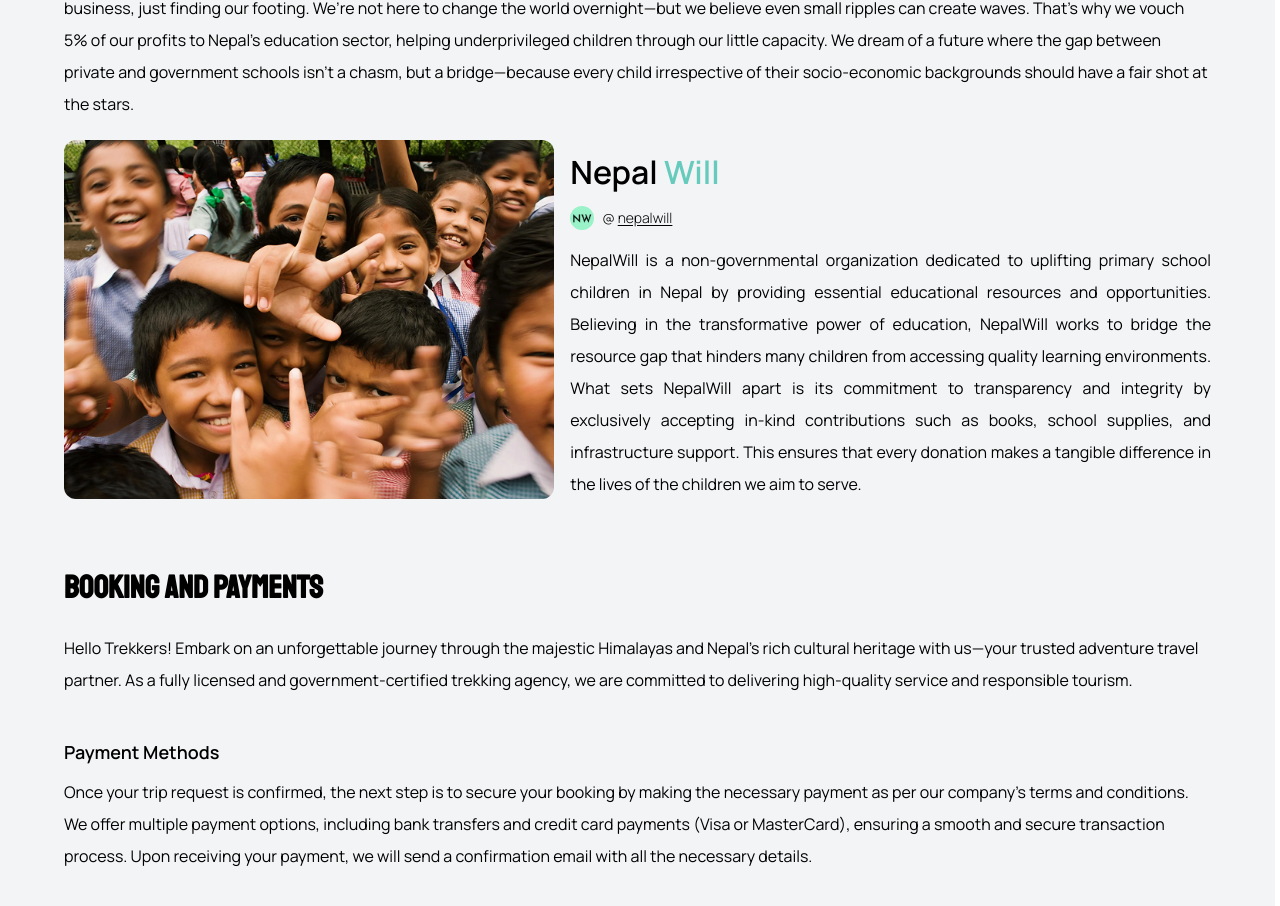
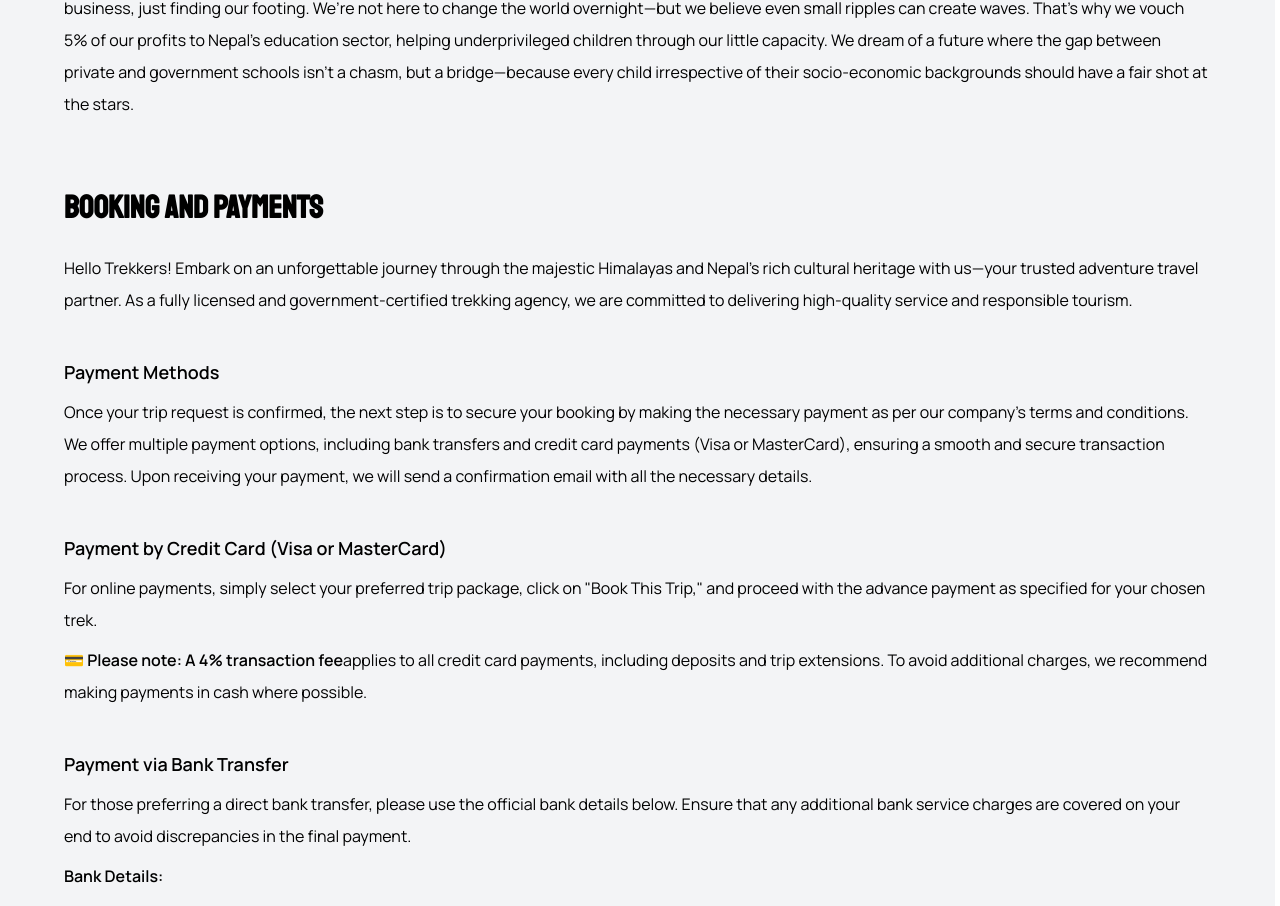
Before and after one commit to phuyalbish/sciobyte-website, a React (Vite) app: page /about in a window 1280 px wide. Shown: the part 2838-3744 px from the top of the page. Built offline with nearby package versions, Linux system fonts and the light colour scheme; no server answers; a web font is replaced by a local one.

Commit message:
Nepal Will removed from CSR

```diff
--- a/src/components/pages/company/CSR.jsx
+++ b/src/components/pages/company/CSR.jsx
@@ -20,53 +20,7 @@ const HomeStay = () => {
                   child irrespective of their socio-economic backgrounds should have a
                   fair shot at the stars.
                 </p>
-        <div className="flex flex-col lg:flex-row justify-between  items-center w-full gap-4 ">
 
-          <div className="relative md:w-[32rem] w-full">
-            {/* <div className="absolute h-full w-full bg-gradient-to-t from-black via-transparent to-transparent"></div> */}
-            <img
-              decoding="async"
-              loading="lazy"
-              src={nepalWill}
-              alt="nepal will"
-              className="h-full w-full object-cover rounded-xl"
-            />
-
-          </div>
-          <div className="w-full lg:w-7/12 flex flex-col justify-center  ">
-            <h1 className="text-xl font-semibold text-left">
-              Nepal <span className="text-G300">Will</span>
-            </h1>
-            <a
-              href="https://nepalwill.com/"
-              target="_future"
-              className=" bottom-1 right-1 flex gap-2 mb-3  items-center "
-            >
-              <img
-                decoding="async"
-                loading="lazy"
-                src={NW}
-                alt="Nepal Will"
-                className="w-6 rounded-full"
-              />
-              <p className="text-sm font-light  text-black">
-                @ <span className="underline underline-offset-2">nepalwill</span>
-              </p>
-            </a>
-            <p className="text-justify">
-              NepalWill is a non-governmental organization dedicated to
-              uplifting primary school children in Nepal by providing essential
-              educational resources and opportunities. Believing in the
-              transformative power of education, NepalWill works to bridge the
-              resource gap that hinders many children from accessing quality
-              learning environments. What sets NepalWill apart is its commitment
-              to transparency and integrity by exclusively accepting in-kind
-              contributions such as books, school supplies, and infrastructure
-              support. This ensures that every donation makes a tangible
-              difference in the lives of the children we aim to serve.
-            </p>
-          </div>
-        </div>
       </div>
     </>
   );
```
